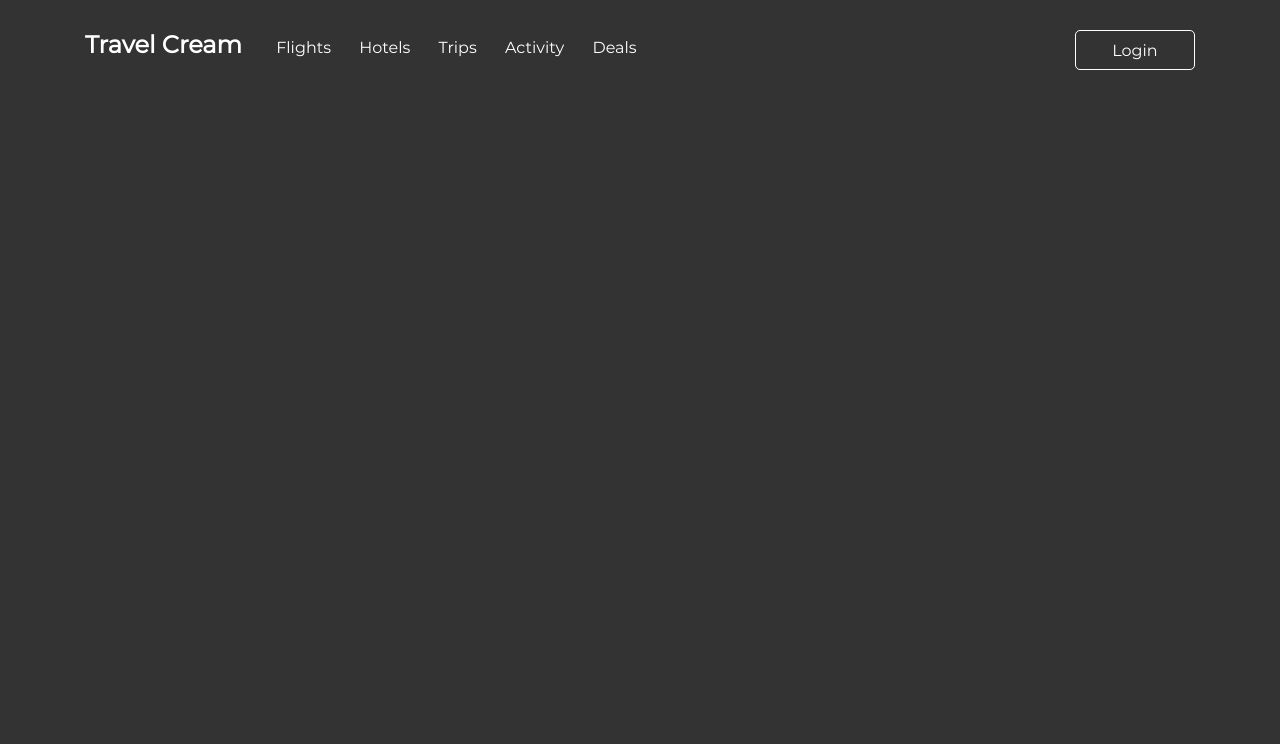
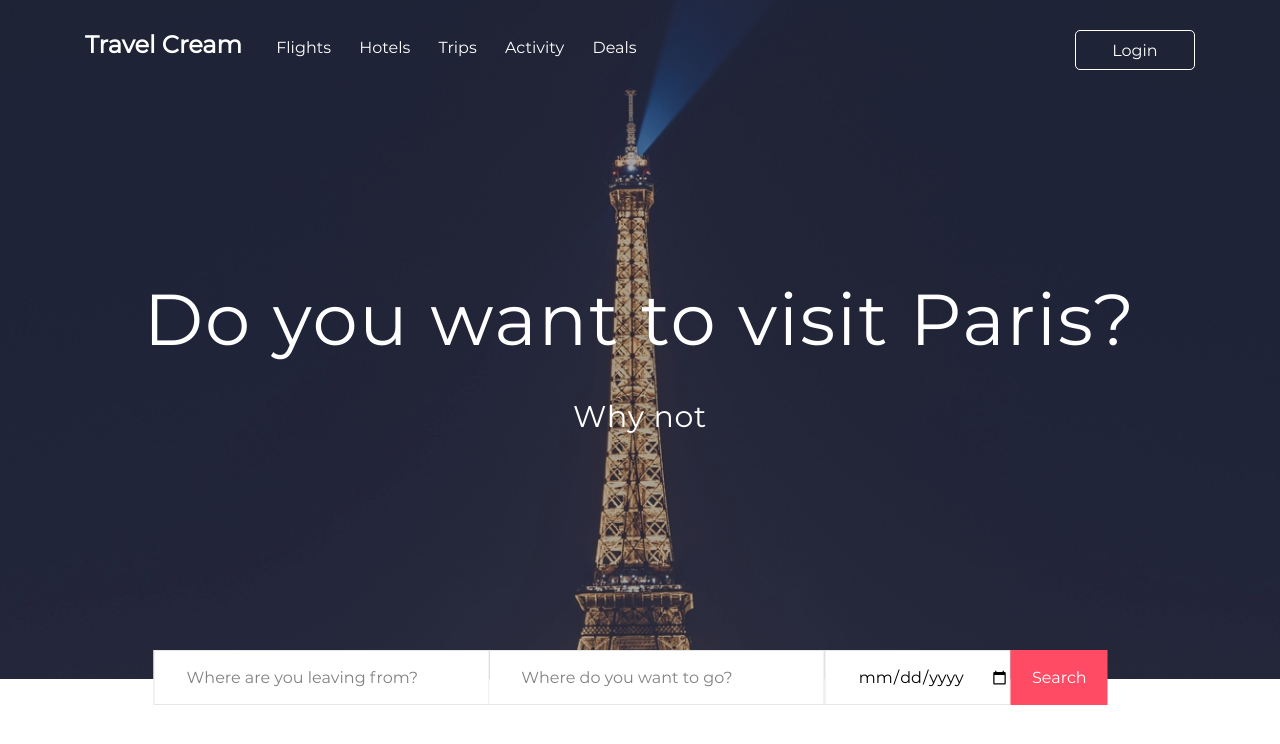
Before and after one commit to AbaevB/paris-booking, a plain HTML site: page index.html in a window 1280 px wide. Shown: the top 744 px of the page. Drawn offline with Linux system fonts and the light colour scheme.

Commit message:
feat(layout): first
section first layout complete

section first complete

```diff
--- a/css/style.css
+++ b/css/style.css
@@ -25,10 +25,11 @@
   box-sizing: border-box;
   font-family: 'Montserrat Regular';
   font-size: 16px;
+  outline: none;
 }
 
 body {
-  background-color: #333;
+  min-height: 2000px;
 }
 
 .clearfix::after {
@@ -49,6 +50,11 @@ a {
 /*-----------------------header-----------------------*/
 
 .header {
+  position: absolute;
+  left: 0;
+  top: 0;
+  width: 100%;
+  z-index: 100;
   padding-top: 30px;
 
 }
@@ -99,4 +105,77 @@ a {
   font-weight: 500;
   color: #fff;
   line-height: 40px;
+  cursor: pointer;
 }
+
+/*-----------------------First-----------------------*/
+
+.first  {
+  position: relative;
+  padding-top: 275px;
+  padding-bottom: 244px;
+  background-image: url(../img/first-img.jpg);
+  background-position: center;
+  background-repeat: no-repeat;
+  background-size: cover;
+}
+
+.first__heading {
+  margin-bottom: 35px;
+  text-align: center;
+  color: #fff;
+  font-weight: 500;
+  letter-spacing: 1.8px;
+  font-size: 72px;
+}
+
+.first__descr {
+  text-align: center;
+  color: #fff;
+  font-size: 30px;
+  letter-spacing: 0.75px;
+}
+
+.first__form  {
+  position: absolute;
+  left: 50%;
+  bottom: -26px;
+  transform: translateX(-50%);
+  z-index: 50;
+  width: 973px;
+  font-size: 0;
+}
+
+.form-input {
+  width: 34.5%;
+  height: 55px;
+  padding-left: 32px;
+  border: 1px solid #e6e6e6;
+  background-color: #fff;
+}
+
+.form-input:nth-child(2)  {
+  border-left: none;
+}
+
+.form-input::placeholder  {
+  color: #818181;
+}
+
+.small-input  {
+  width: 19.1%;
+}
+
+.form-button  {
+  width: 10%;
+  height: 55px;
+  border: none;
+  color: #fff;
+  background-color: #ff4b64;
+  cursor: pointer;
+  transition: bacground-color 0.15s ease-in-out;
+}
+
+.form-button:hover  {
+  background-color: #000;
+}
--- a/index.html
+++ b/index.html
@@ -1,5 +1,5 @@
 <!DOCTYPE html>
-<html lang="ru">
+<html lang="en">
 
 <head>
   <meta http-equiv="X-UA-Compatible" content="IE=Edge">
@@ -53,6 +53,24 @@
       </div>
     </div><!--/container-->
   </header>
+  <main class="main">
+    <section class="first">
+      <div class="container">
+        <h1 class="first__heading">
+          Do you want to visit Paris?
+        </h1>
+        <p class="first__descr">
+          Why not
+        </p>
+        <form method="post" action="https://jsonplaceholder.typicode.com/posts" class="first__form">
+          <input class="form-input" type="text" name="where" placeholder="Where are you leaving from?" id="where">
+          <input class="form-input"  type="text" name="whereto" placeholder="Where do you want to go?" id="whereto">
+          <input class="form-input small-input"  type="date" placeholder="Date" name="date" id="date">
+          <button class="form-button" type="submit">Search</button>
+        </form>
+      </div><!--/container-->
+    </section>
+  </main>
 </body>
 
 </html>
```
